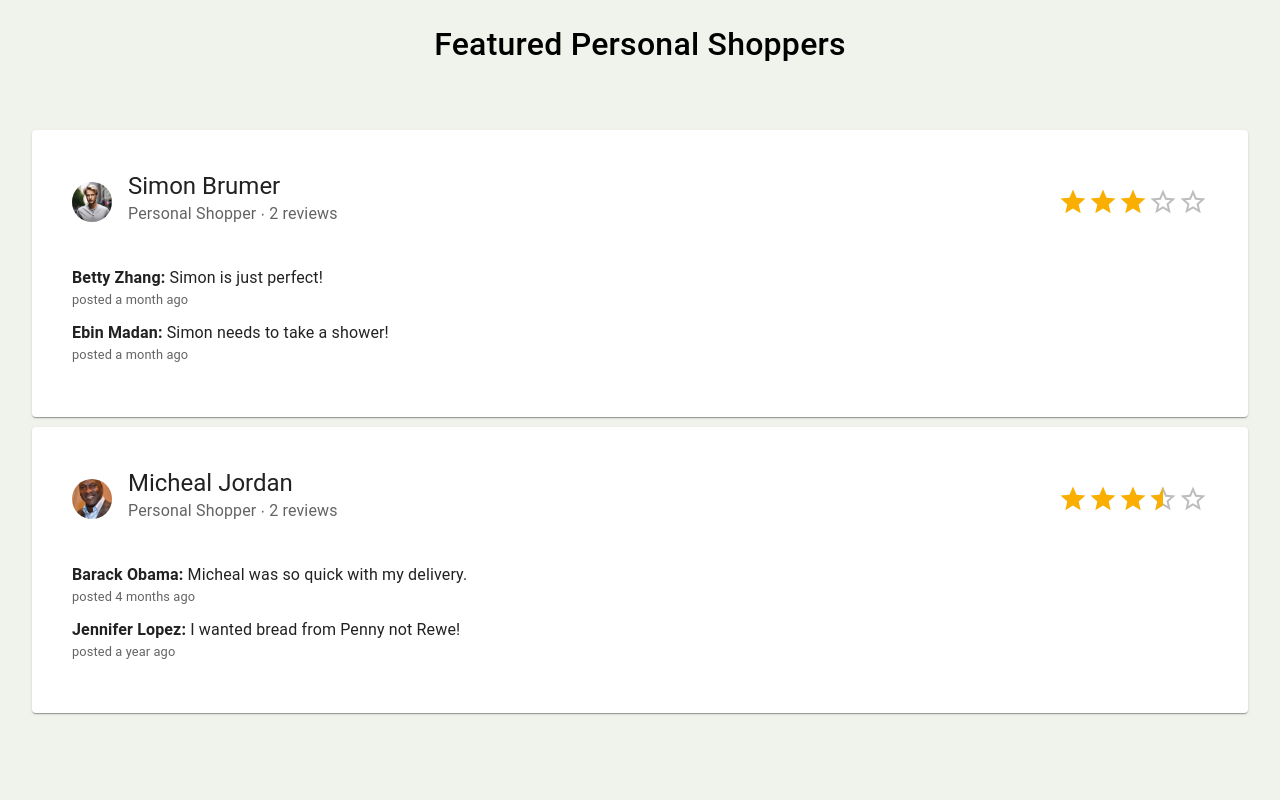
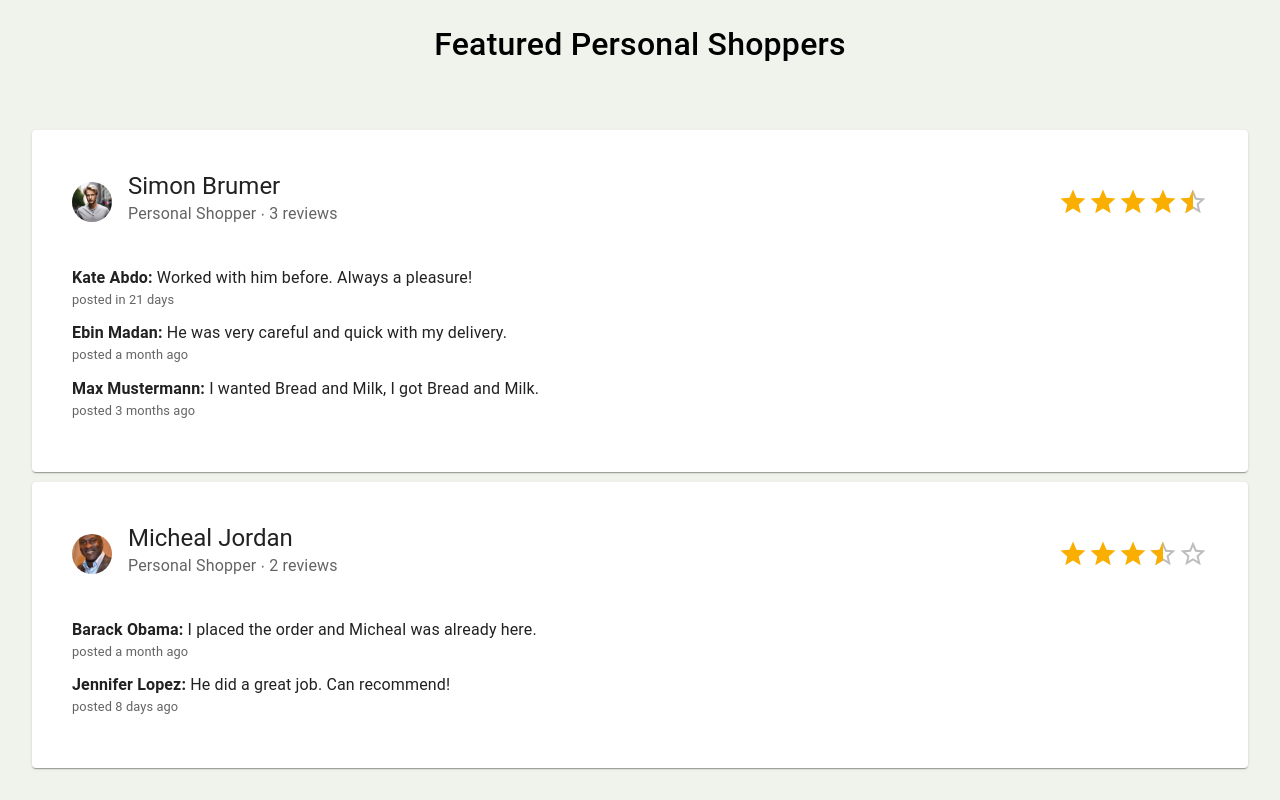
Before and after one commit to ebinm/DeliverMe, a React (Create React App) app in the folder frontend/: page / in a window 1280 px wide. Shown: the part 1434-2234 px from the top of the page. Before the commit the page ends 2179 px from the top, so only its background shows below. Built offline with nearby package versions, Linux system fonts and the light colour scheme; no server answers.

Commit message:
updated reviews on landing page

```diff
--- a/frontend/src/components/landingPage/Reviews.jsx
+++ b/frontend/src/components/landingPage/Reviews.jsx
@@ -13,23 +13,32 @@ function Reviews() {
             lastName: "Brumer",
             buyers: [
                 {
-                    firstName: "Betty",
-                    lastName: "Zhang",
+                    firstName: "Kate",
+                    lastName: "Abdo",
                     review: {
                         rating: 5,
-                        comment: "Simon is just perfect!",
-                        date: new Date(2023, 4, 30)
+                        comment: "Worked with him before. Always a pleasure!",
+                        date: new Date(2023, 6, 30)
                     }
                 },
                 {
                     firstName: "Ebin",
                     lastName: "Madan",
                     review: {
-                        rating: 1,
-                        comment: "Simon needs to take a shower!",
+                        rating: 4,
+                        comment: "He was very careful and quick with my delivery.",
                         date: new Date(2023, 4, 25)
                     }
-                }
+                },
+                {
+                    firstName: "Max",
+                    lastName: "Mustermann",
+                    review: {
+                        rating: 4,
+                        comment: "I wanted Bread and Milk, I got Bread and Milk.",
+                        date: new Date(2023, 2, 25)
+                    }
+                },
 
             ]
 
@@ -44,8 +53,8 @@ function Reviews() {
                     lastName: "Obama",
                     review: {
                         rating: 4,
-                        comment: "Micheal was so quick with my delivery.",
-                        date: new Date(2023, 2, 3)
+                        comment: "I placed the order and Micheal was already here.",
+                        date: new Date(2023, 5, 3)
                     }
                 },
                 {
@@ -53,8 +62,8 @@ function Reviews() {
                     lastName: "Lopez",
                     review: {
                         rating: 3,
-                        comment: "I wanted bread from Penny not Rewe!",
-                        date: new Date(2022, 0, 31)
+                        comment: "He did a great job. Can recommend!",
+                        date: new Date(2023, 5, 31)
                     }
                 }
 
```
